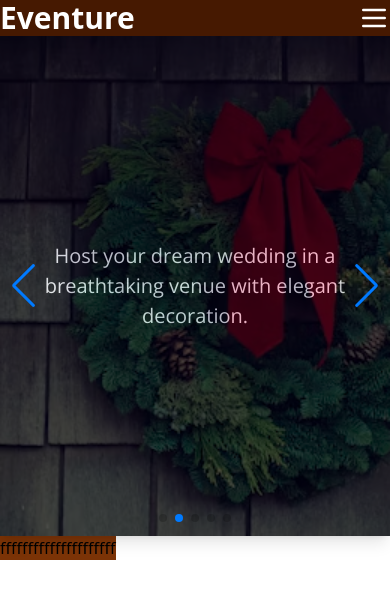
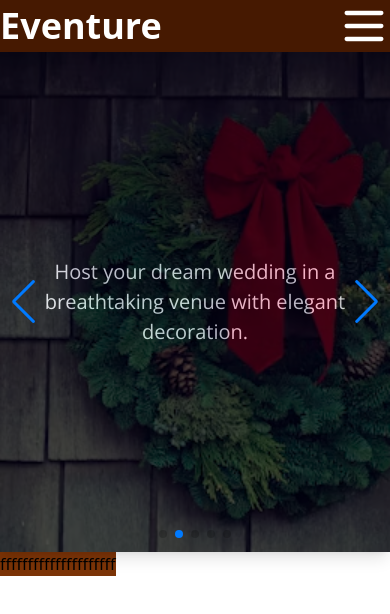
Before and after one commit to Event-Hall-Service-Website/EventServiceWebsite, a React (Vite) app: page / in a window 390 px wide. Shown: the top 614 px of the page. Built offline with nearby package versions, Linux system fonts and the light colour scheme; a web font is replaced by a local one.

Commit message:
working on the images

```diff
--- a/src/components/Navbar.jsx
+++ b/src/components/Navbar.jsx
@@ -17,14 +17,16 @@
     <nav className="bg-orange-400 w-full z-50 flex justify-center items-center relative">
       <div className="flex justify-between items-center container px-6 py-3 bg-amber-950 lg:h-[100px] w-full">
         {/* Logo */}
-        <div className="text-white text-3xl font-bold">Eventure</div>
+        <div className="text-white text-4xl font-bold lg:text-3xl font-PlusJakartaSans">
+          Eventure
+        </div>
 
         {/* Hamburger Button (Mobile) */}
         <button
           onClick={() => setIsOpen(!isOpen)}
-          className="lg:hidden text-white focus:outline-none z-50"
+          className="lg:hidden text-white focus:outline-none z-50 p-2.5"
         >
-          {isOpen ? <X size={32} /> : <Menu size={32} />}
+          {isOpen ? <X size={52} /> : <Menu size={52} />}
         </button>
 
         {/* Navigation Links - Desktop */}
@@ -67,7 +69,7 @@
               onClick={() => setIsOpen(false)}
               className="absolute top-6 right-6 text-white"
             >
-              <X size={32} />
+              <X size={52} />
             </button>
 
             {NavRoutes.map((route) => (
```
